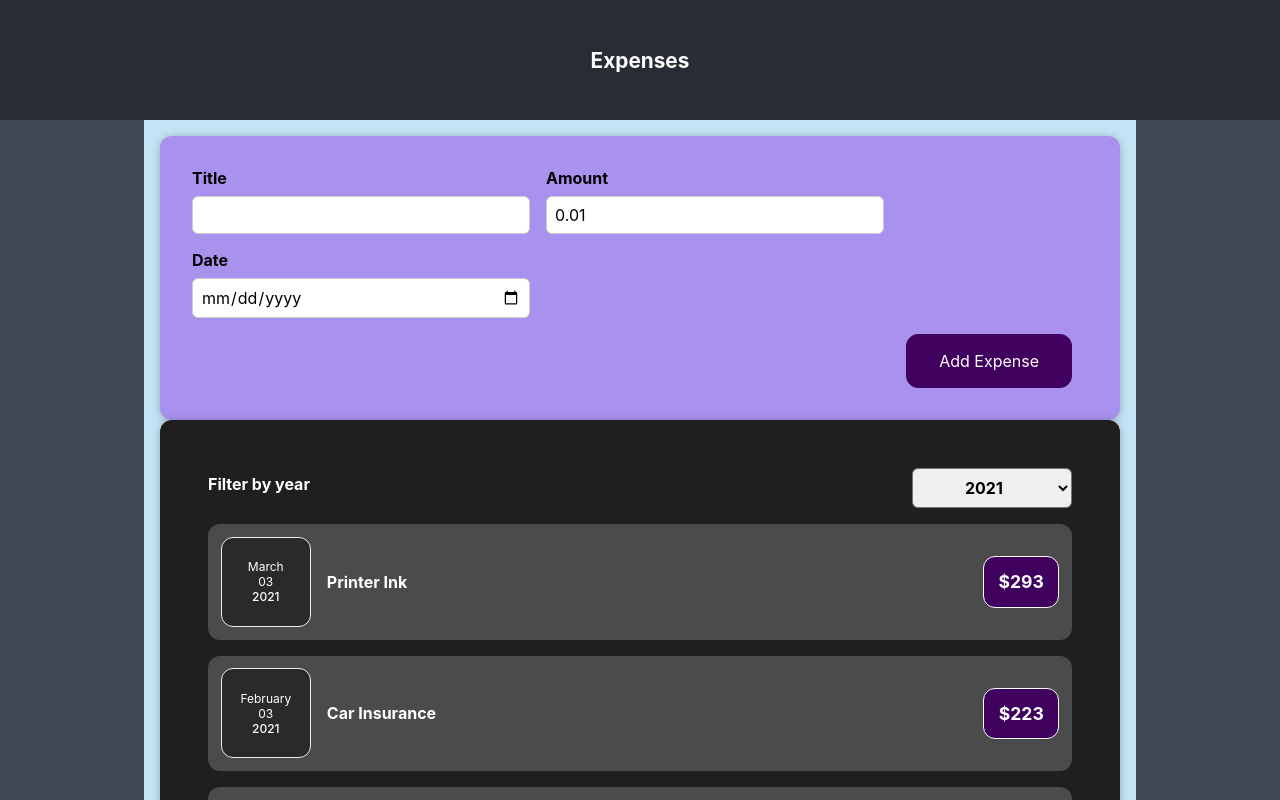
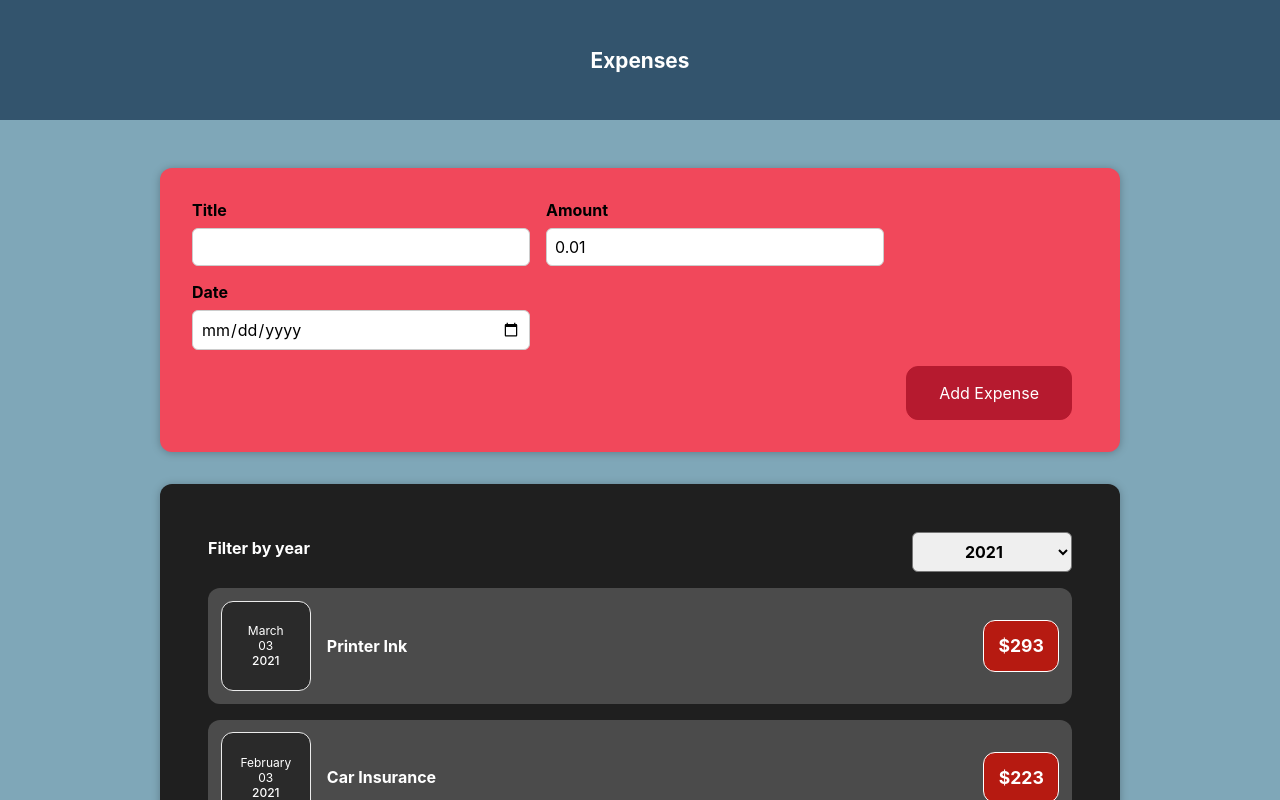
Before and after one commit to sabinamp/expenses, a React (Create React App) app: page / in a window 1280 px wide. Shown: the top 800 px of the page. Built offline with nearby package versions, Linux system fonts and the light colour scheme.

Commit message:
styling changes

```diff
--- a/src/App.css
+++ b/src/App.css
@@ -1,3 +1,3 @@
 .App {
-  background-color: #404652;
+  background-color: #7fA7B8;
 }
--- a/src/components/ExpenseItem/ExpenseItem.css
+++ b/src/components/ExpenseItem/ExpenseItem.css
@@ -20,7 +20,7 @@
     font-size: 1.1rem;
     font-weight: bold;
     color: white;
-    background-color: #40005d;
+    background-color: #b61a11;
     border: 1px solid white;
     padding: 0.9rem;
     border-radius: 12px;
--- a/src/components/ExpenseItem/NewExpense.css
+++ b/src/components/ExpenseItem/NewExpense.css
@@ -1,8 +1,8 @@
 .new-expense {
-    background-color: #a892ee;
+    background-color: #f1485b;
     padding: 2rem;
-
-/*   margin: 2rem auto;
+    margin: 2rem auto;
+/*
     width: 50rem;
     max-width: 95%; */
     border-radius: 12px;
@@ -14,8 +14,8 @@
     font: inherit;
     cursor: pointer;
     padding: 1rem 2rem;
-    border: 1px solid #40005d;
-    background-color: #40005d;
+    border: 1px solid #b61a2f;
+    background-color: #b61a2f;
     color: white;
     border-radius: 12px;
     margin-right: 1rem;
@@ -23,17 +23,17 @@
 
   .new-expense button:hover,
   .new-expense button:active {
-    background-color: #510674;
-    border-color: #7a04b1;
+    background-color: #b61a3d;
+    border-color: #b61a3d;
   }
 
   .new-expense button.alternative {
-    color: #220131;
+    color: #b61a11;
     border-color: transparent;
     background-color: transparent;
   }
 
   .new-expense button.alternative:hover,
   .new-expense button.alternative:active {
-    background-color: #ddb3f8;
+    background-color: #b61a11;
   }
--- a/src/components/Expenses/Expenses.js
+++ b/src/components/Expenses/Expenses.js
@@ -24,9 +24,6 @@ const Expenses = (props) => {
         <div>
             <Card className= "expenses">
             <ExpenseFilter selected={filter} onYearSelectedHandler={onYearSelectedHandler}/>
-{/*              { filteredItems.length === 0? (<p> No existing expense items</p>): (filteredItems.map( (item)=>
-                (<ExpenseItem key={item.id} title={item.title} amount={item.amount} date={item.date}/>)
-            ))}  */}
             <ExpensesList items={filteredItems} />
             </Card>
         </div>
--- a/src/components/layout/Content.css
+++ b/src/components/layout/Content.css
@@ -1,5 +1,5 @@
 .content {
-	background-color: rgb(196, 228, 245);
+	background-color: #7fA7B8;
 	padding: 1rem;
 	width: 60rem;
 	max-width: 95%;
--- a/src/components/layout/Footer.css
+++ b/src/components/layout/Footer.css
@@ -1,7 +1,7 @@
 .Footer{
     font-size: 0.8rem;
     color: white;
-    background: #282c34;
+    background: #33546D;
     min-height: 10vh;
     padding: 1rem;
   }
--- a/src/components/layout/Header.css
+++ b/src/components/layout/Header.css
@@ -4,7 +4,7 @@
     align-items: center;
     justify-content: center;
     color: white;
-    background: #282c34;
+    background: #33546D;
     min-height: 15vh;
 
   }
```
